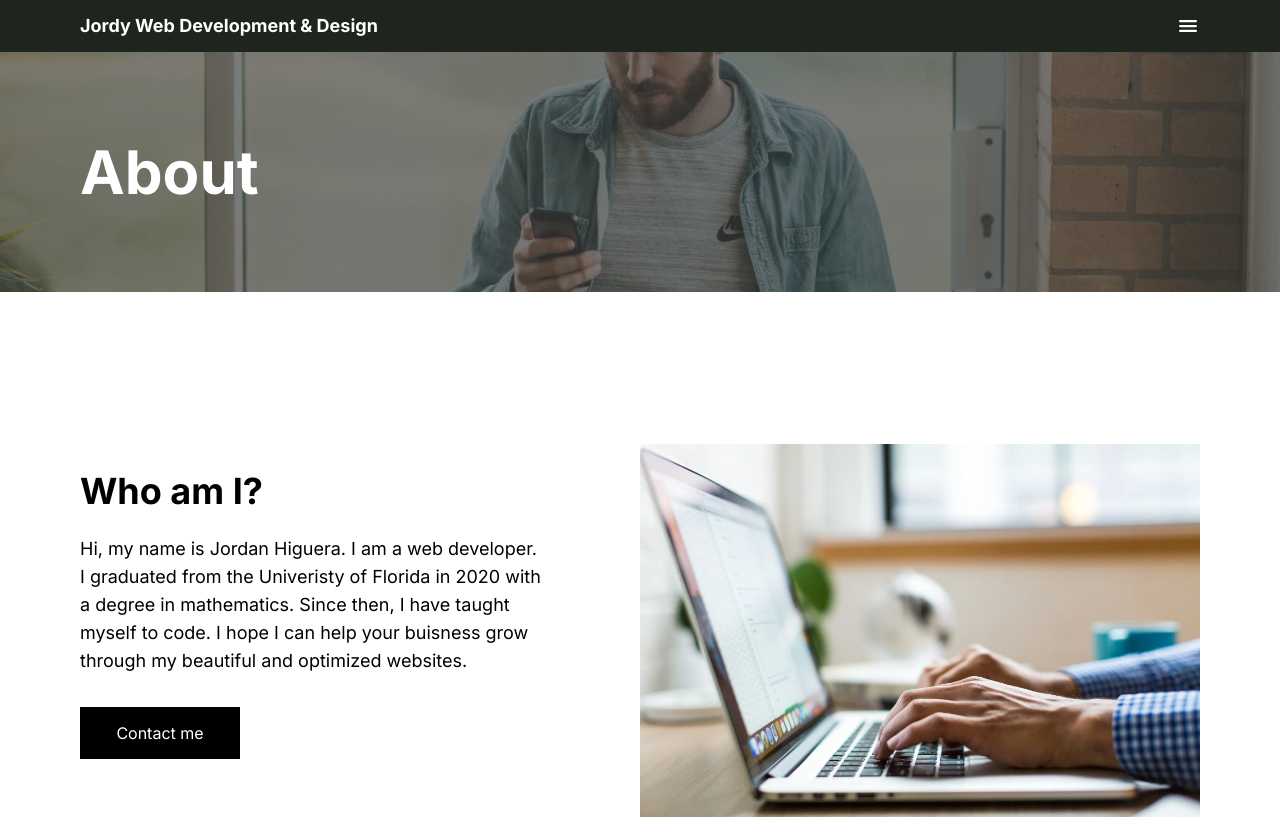
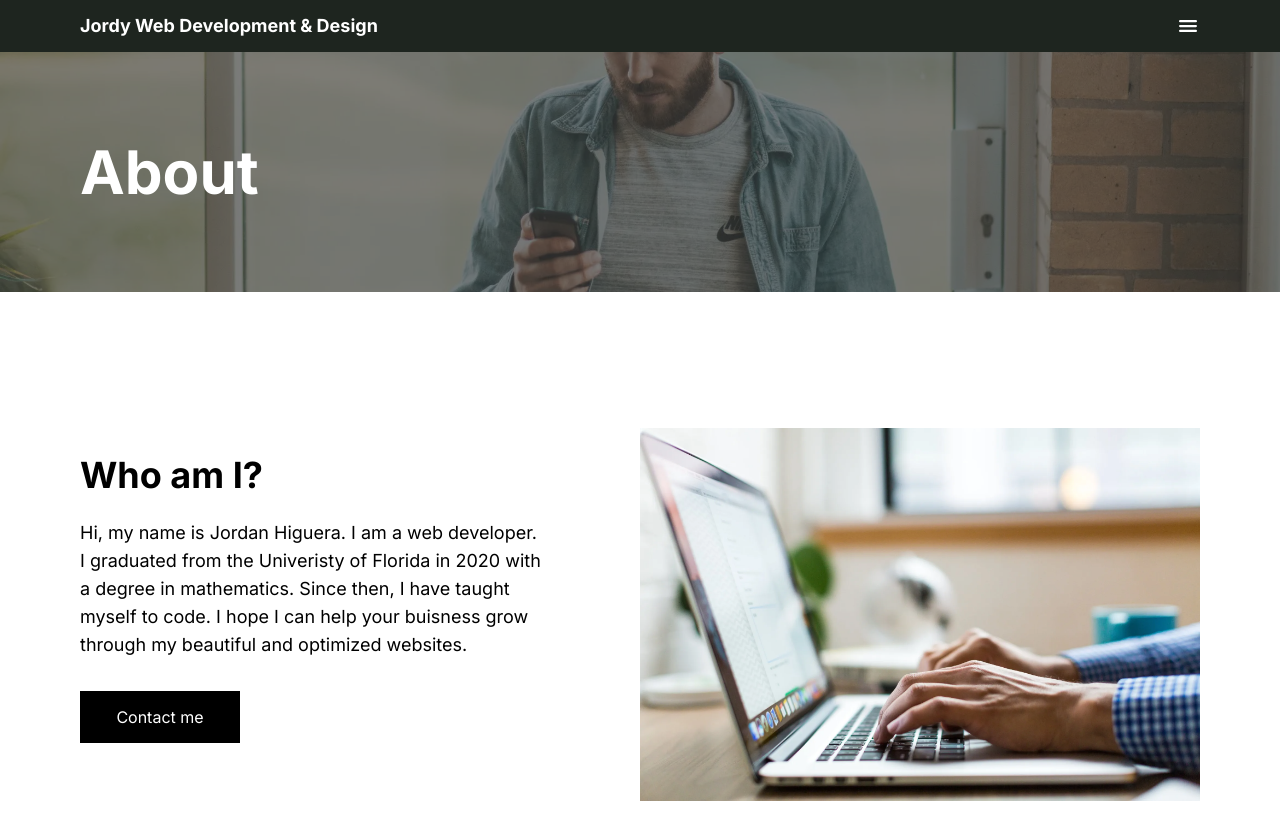
Before and after one commit to jordanwhiguera/web-dev, a Next.js app: page /about in a window 1280 px wide. Shown: the top 819 px of the page. Built offline with nearby package versions, Linux system fonts and the light colour scheme.

Commit message:
herotwo py-16 is better

```diff
--- a/app/components/HeroTwo.tsx
+++ b/app/components/HeroTwo.tsx
@@ -31,7 +31,7 @@ const HeroTwo: React.FC<HeroProps> = ({
   return (
     <div
       // Can remove lg:py-16 as needed
-      className={` mx-auto py-4 lg:py-20 xl:px-20 md:px-10 sm:px-2 px-4 ${
+      className={` mx-auto py-4 lg:py-16 xl:px-20 md:px-10 sm:px-2 px-4 ${
         blackBackground ? "bg-[#f3d4b7]" : "bg-white"
       } `}
     >
```
